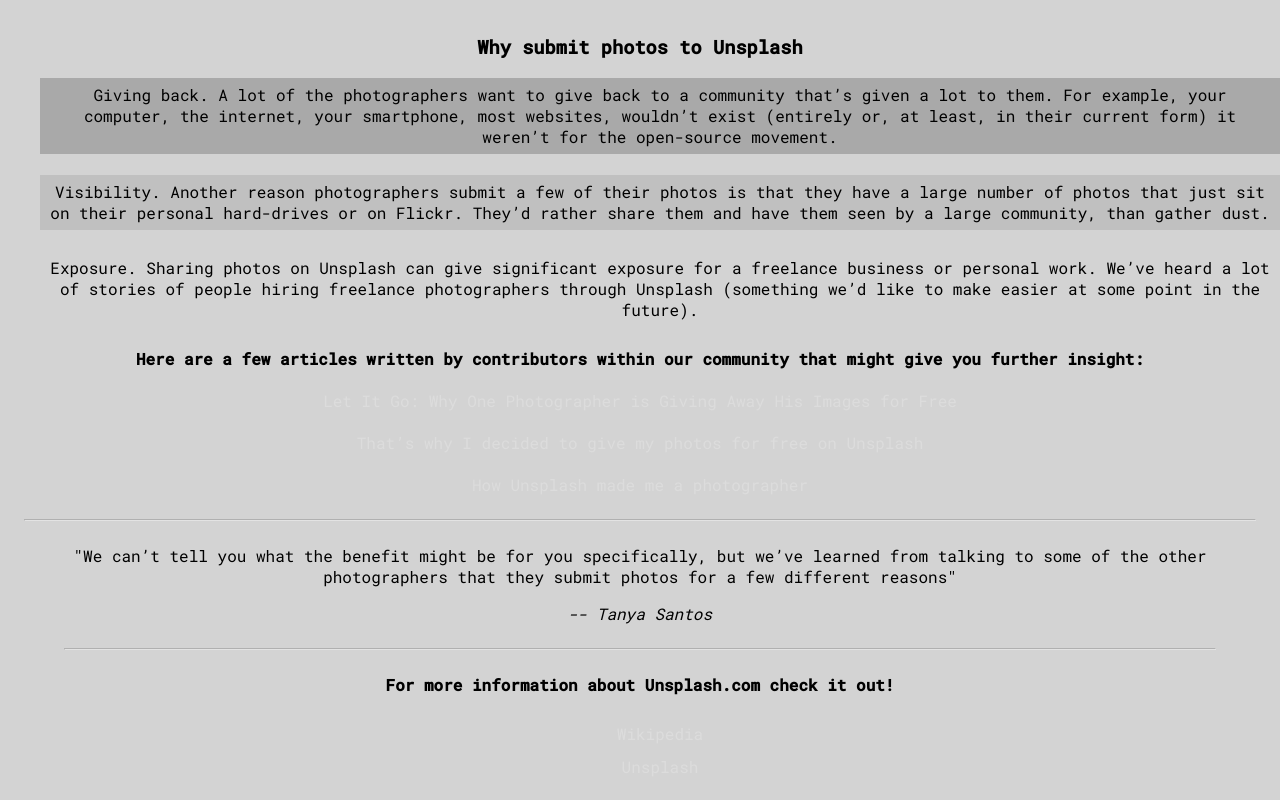
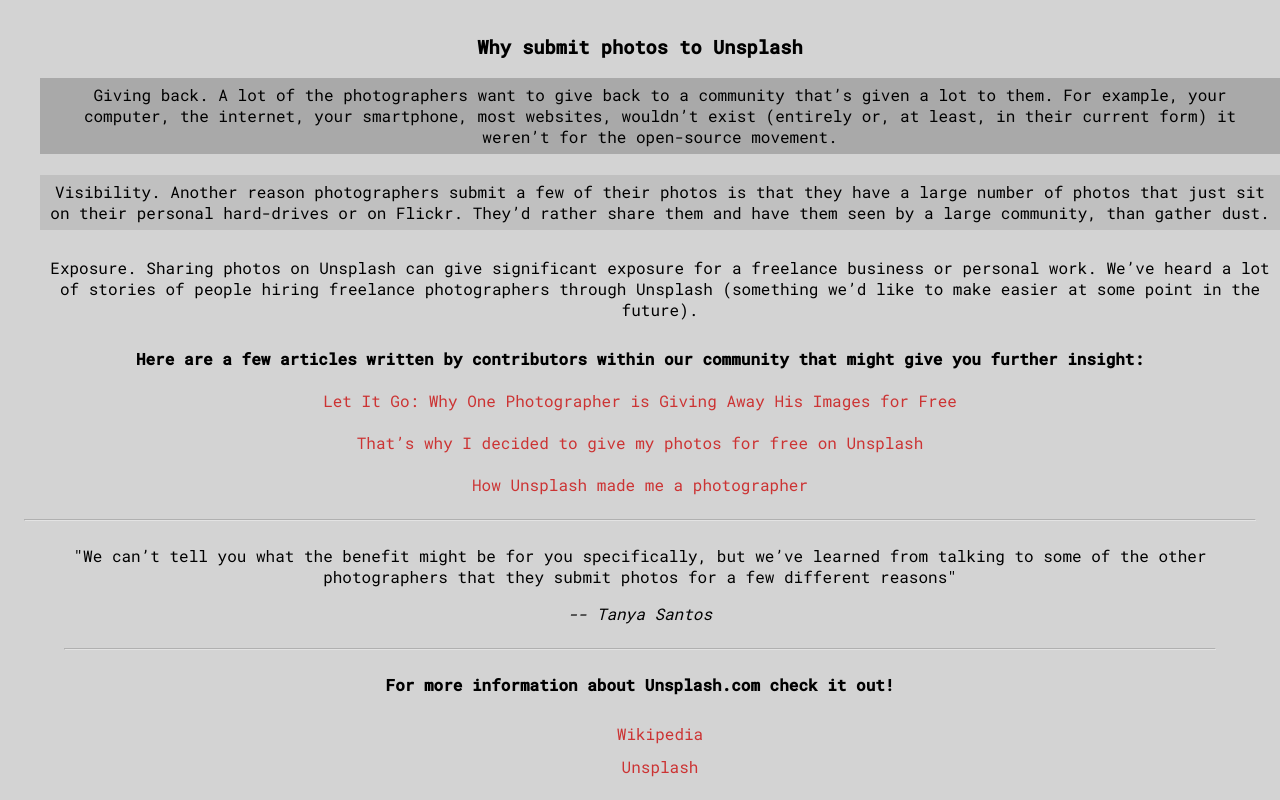
Before and after one commit to anLpk/tributepage, a plain HTML site: page index.html in a window 1280 px wide. Shown: the part 1044-1844 px from the top of the page. Drawn offline with Linux system fonts and the light colour scheme.

Commit message:
Update style.css

```diff
--- a/style.css
+++ b/style.css
@@ -45,6 +45,7 @@
 a {
   text-decoration: none;
   color: rgb(220,220,220);
+  color:#c33; /* previous color was not clear on some mobile devices */
 }
 
 a:visited {
```
